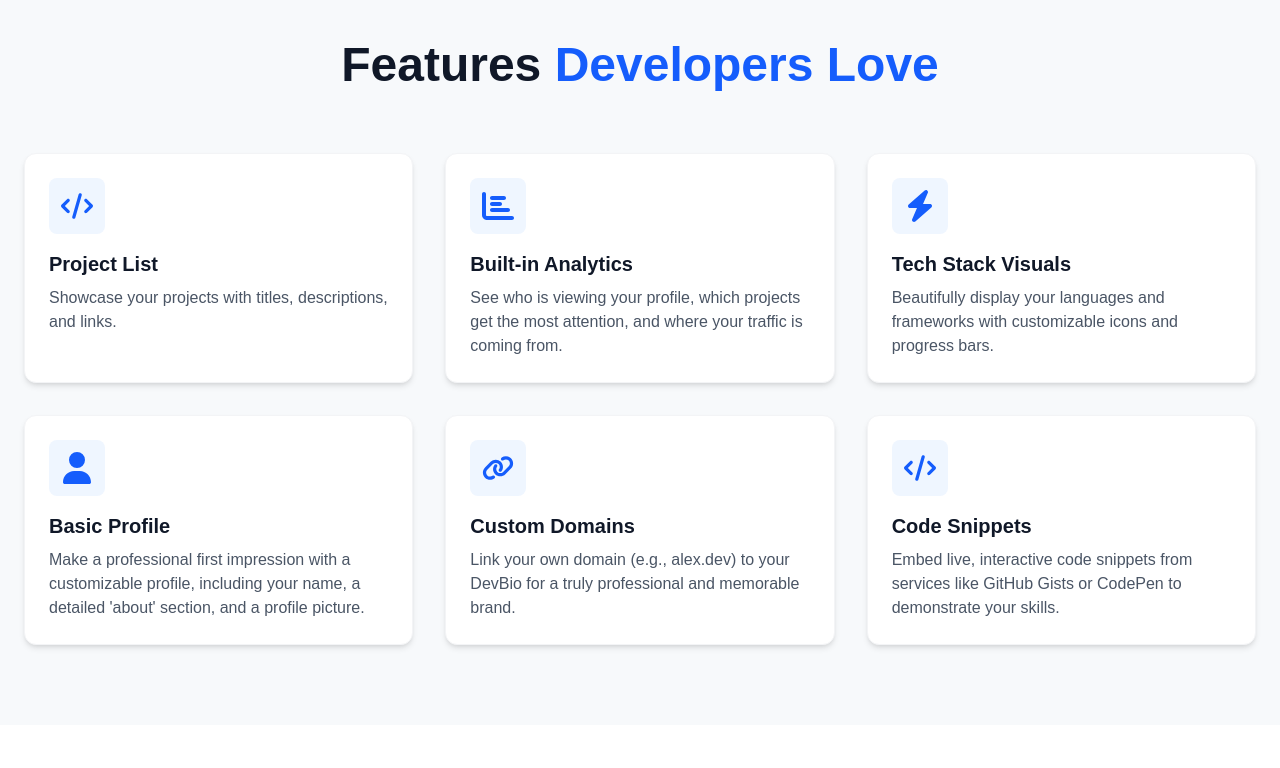
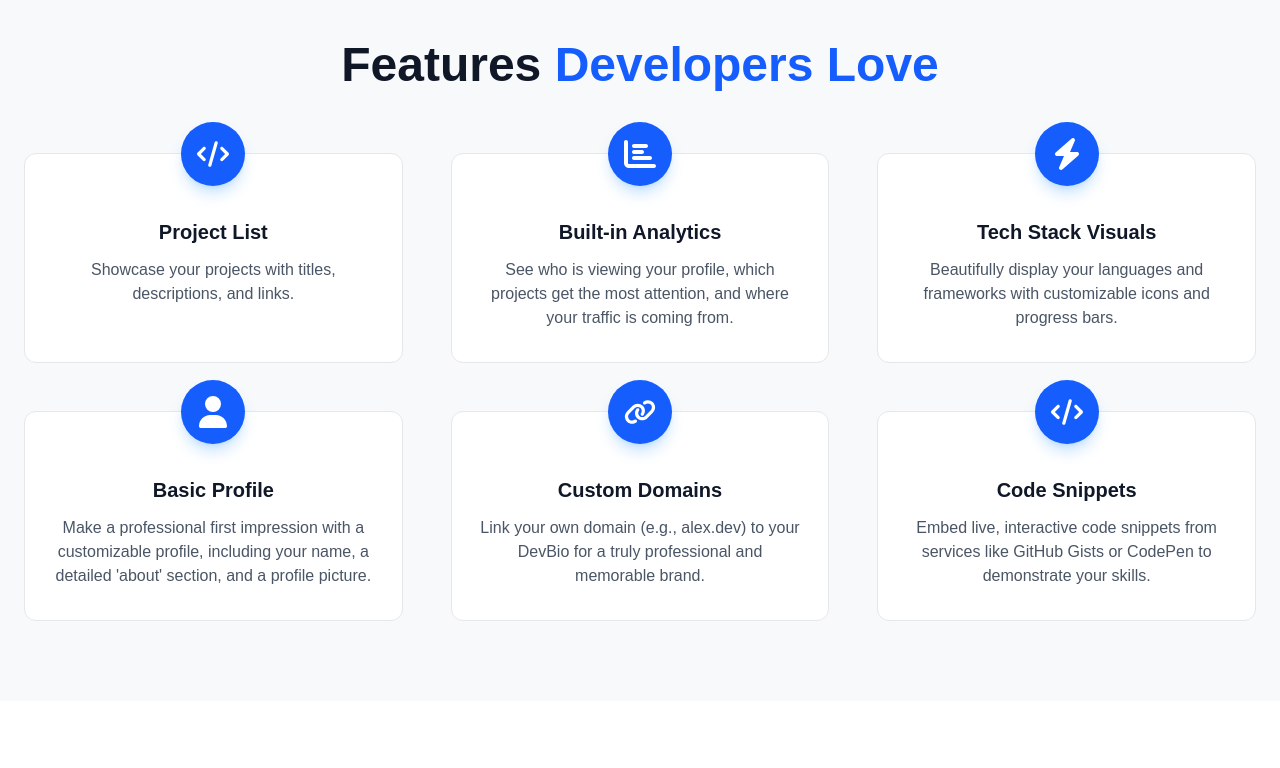
Before and after one commit to devtofunmi/devbio, a Next.js app: page / in a window 1280 px wide. Shown: the part 1680-2448 px from the top of the page. Built offline with nearby package versions, Linux system fonts and the light colour scheme.

Commit message:
chnage features card design

```diff
--- a/components/landingpage/Features.tsx
+++ b/components/landingpage/Features.tsx
@@ -8,12 +8,15 @@ interface FeatureItemProps {
 }
 
 const FeatureItem: React.FC<FeatureItemProps> = ({ Icon, title, description }) => (
-    <div className="flex flex-col items-start p-6 bg-white rounded-xl shadow-md border border-gray-100 transition-shadow hover:shadow-lg">
-        <div className="text-4xl mb-4 p-3 rounded-lg bg-blue-50 text-blue-600">
+    <div className="relative flex flex-col items-center pt-16 pb-8 px-6 bg-white rounded-xl border border-gray-200 transition-all duration-300 hover:border-blue-400 hover:scale-[1.02]">
+        {/* Floating Icon Container */}
+        <div className="absolute -top-8 text-4xl p-4 rounded-full bg-blue-600 text-white shadow-lg shadow-blue-300/50">
             <Icon size={32} />
         </div>
-        <h3 className="text-xl font-bold mb-2 text-gray-900">{title}</h3>
-        <p className="text-gray-600">{description}</p>
+
+        {/* Text Content */}
+        <h3 className="text-xl font-bold mb-3 text-gray-900 text-center">{title}</h3>
+        <p className="text-gray-600 text-center">{description}</p>
     </div>
 );
 
@@ -23,7 +26,7 @@ const Features: React.FC = () => (
             <h2 className="text-4xl sm:text-5xl font-extrabold text-center text-gray-900 mb-16">
                 Features <span className="text-blue-600">Developers Love</span>
             </h2>
-            <div className="grid grid-cols-1 md:grid-cols-2 lg:grid-cols-3 gap-8">
+            <div className="grid grid-cols-1 md:grid-cols-2 lg:grid-cols-3 gap-12">
                 <FeatureItem
                     Icon={FaCode}
                     title="Project List"
```
